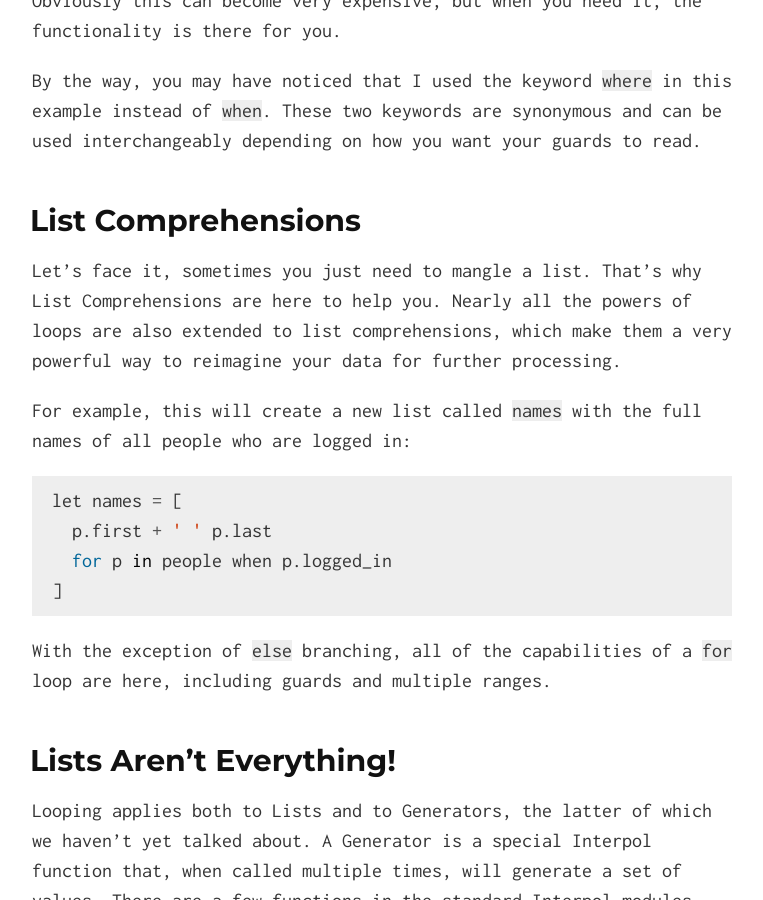
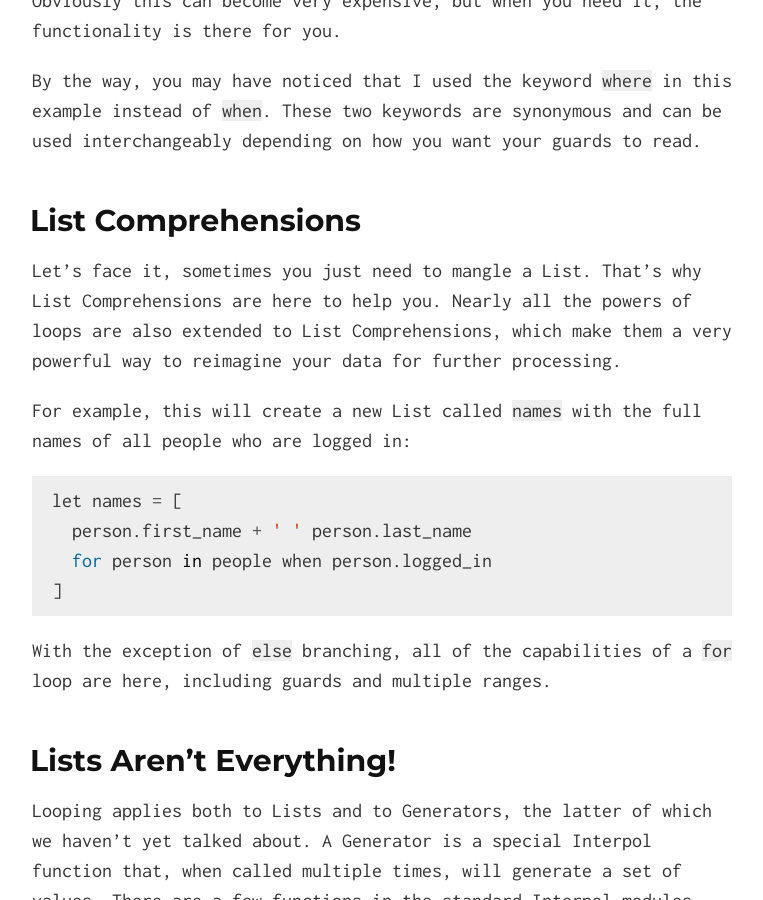
Before and after one commit to kode4food/interpol, a Jekyll site: the page built from blog/_posts/2015-03-09-fun_with_loops.md, in a window 1280 px wide and 900 px high, scrolled down 2654 px. Shown: the whole window, without its empty margins (258-1021 px from the left). Built offline with Jekyll 4.4.1, drawn with Linux system fonts in a browser that asks for light colours; Markdown is read by kramdown in place of the engine named in the settings; some of the changed text lies outside the part shown.

Commit message:
fun with Loops

````diff
--- a/blog/_posts/2015-03-09-fun_with_loops.md
+++ b/blog/_posts/2015-03-09-fun_with_loops.md
@@ -6,7 +6,7 @@ author: Thom
 On the surface, Interpol loops seem like a simple way to iterate over a set of items.  But appearances can often be deceiving, and `for` loops are no exception.  Let's dive a little deeper into what you can accomplish with them.
 
 ## Simple Looping
-The most basic use case for a loop would be to iterate over a set of items, typically a list.  This example loops over a set of items resulting from the expression `people`, passing each item as the `person` variable into the loop's body:
+The most basic use case for a loop would be to iterate over a set of items, typically a List.  This example loops over a set of items resulting from the expression `people`, passing each item as the `person` variable into the loop's body:
 
 ```ruby
 for person in people
@@ -79,14 +79,14 @@ Obviously this can become very expensive, but when you need it, the functionalit
 By the way, you may have noticed that I used the keyword `where` in this example instead of `when`.  These two keywords are synonymous and can be used interchangeably depending on how you want your guards to read.
 
 ## List Comprehensions
-Let's face it, sometimes you just need to mangle a list.  That's why List Comprehensions are here to help you.  Nearly all the powers of loops are also extended to list comprehensions, which make them a very powerful way to reimagine your data for further processing.
+Let's face it, sometimes you just need to mangle a List.  That's why List Comprehensions are here to help you.  Nearly all the powers of loops are also extended to List Comprehensions, which make them a very powerful way to reimagine your data for further processing.
 
-For example, this will create a new list called `names` with the full names of all people who are logged in:
+For example, this will create a new List called `names` with the full names of all people who are logged in:
 
 ```python
 let names = [
-  p.first + ' ' p.last
-  for p in people when p.logged_in
+  person.first_name + ' ' person.last_name
+  for person in people when person.logged_in
 ]
 ```
 
````
